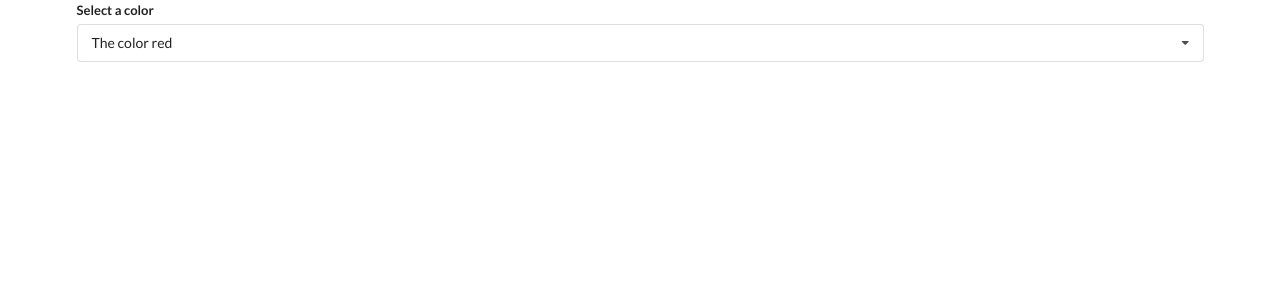
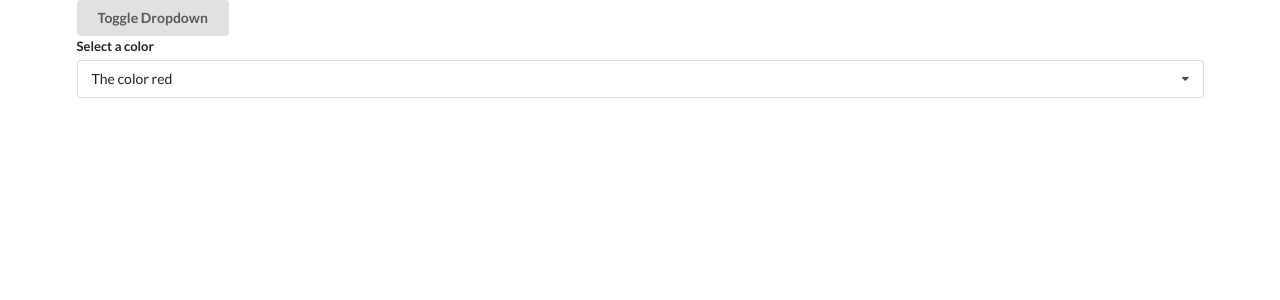
Before and after one commit to uxmoon/react-widgets, a React (Create React App) app: page / in a window 1280 px wide. Shown: the top 300 px of the page. Built offline with nearby package versions, Linux system fonts and the light colour scheme.

Commit message:
added clean up function when Dropdown is not visible on the screen

```diff
--- a/src/App.js
+++ b/src/App.js
@@ -36,14 +36,18 @@
 
 export default () => {
   const [selected, setSelected] = useState(options[0]);
+  const [showDropdown, setShowDropdown] = useState(true);
 
   return (
     <div className="ui container">
-      <Dropdown
-        selected={selected}
-        onSelectedChange={setSelected}
-        options={options}
-      />
+      <button className="ui button" onClick={() => setShowDropdown(!showDropdown)}>Toggle Dropdown</button>
+      {showDropdown ?
+          <Dropdown
+            selected={selected}
+            onSelectedChange={setSelected}
+            options={options}
+          /> : null
+      }
     </div>
   );
 };
--- a/src/components/Dropdown.js
+++ b/src/components/Dropdown.js
@@ -6,7 +6,8 @@
 
   /* Add event listener */
   useEffect(() => {
-    document.body.addEventListener('click', (event) => {
+
+    const onBodyClick = (event) => {
 
       /* use contains() method is inside the ref.current element */
       if(ref.current.contains(event.target)) {
@@ -14,7 +15,14 @@
       }
 
       setOpen(false);
-    });
+    };
+
+    document.body.addEventListener('click', onBodyClick);
+
+    /* Add clean up function when dropdown is hidden */
+    return () => {
+      document.body.removeEventListener('click', onBodyClick);
+    };
   }, []);
 
   const renderedOptions = options.map((option) => {
```
